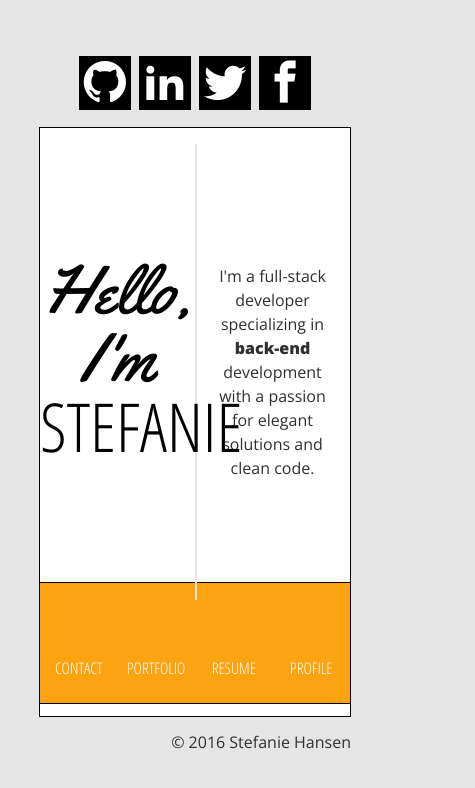
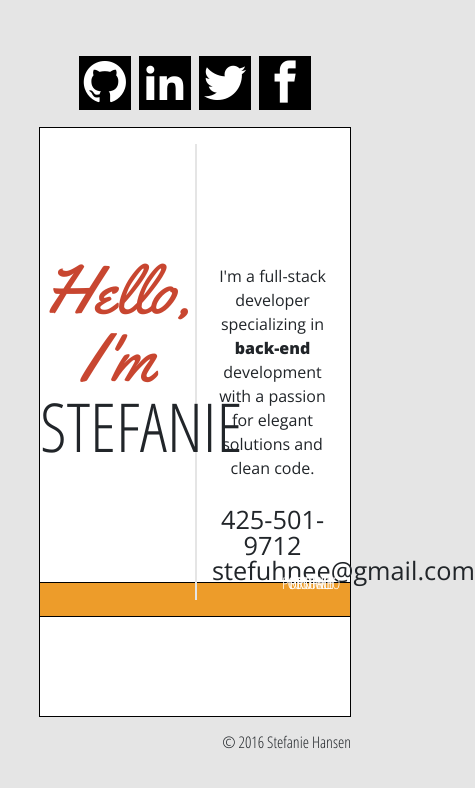
Before and after one commit to stefuhnee/portfolio-new, a website: page index.html in a window 390 px wide. Shown: the whole page, 475 px wide, since content can reach past the window. Drawn offline with nearby package versions, Linux system fonts and the light colour scheme; files whose address does not match are found by name.

Commit message:
added phone number and email to bio

```diff
--- a/index.html
+++ b/index.html
@@ -35,7 +35,13 @@
         </div>
 
         <div class="right">
-          <p>I'm a full-stack developer specializing in <span class="bold">back-end</span> development with a passion for elegant solutions and clean code.</p>
+          <section>
+            <p>I'm a full-stack developer specializing in <span class="bold">back-end</span> development with a passion for elegant solutions and clean code.</p>
+            <div>
+              <p>425-501-9712</p>
+              <p>stefuhnee@gmail.com</p>
+            </div>
+          </section>
         </div>
 
       </div>
--- a/styles/partials/_variables.scss
+++ b/styles/partials/_variables.scss
@@ -2,8 +2,8 @@
 $black: #000000;
 $white: #ffffff;
 $grey: #E5E5E5;
-$blue: #14213D;
-$orange: #FCA311;
+$blue: #C84630;
+$orange: #ED9C2A;
 
 // margins
 $gutter: 2vh;
--- a/styles/partials/base/_body.scss
+++ b/styles/partials/base/_body.scss
@@ -4,7 +4,6 @@ body {
   background-color: $grey;
   font-family: 'Open Sans', sans-serif;
   font-weight: 300;
-  color: #303030;
 }
 
 a {
--- a/styles/partials/base/_headings.scss
+++ b/styles/partials/base/_headings.scss
@@ -1,11 +1 @@
-h1 {
-  font-family: 'Playfair Display', sans-serif;
-  font-size: 10vmin;
-  color: $black;
-}
-
-@media only screen and (min-width: 640px) {
-  h1 {
-    font-size: 15vmin;
-  }
-}
+// h1 {
--- a/styles/partials/base/_lists.scss
+++ b/styles/partials/base/_lists.scss
@@ -1,3 +1,3 @@
-ul {
-  list-style: none;
-}
+// ul {
+//   list-style: none;
+// }
--- a/styles/partials/layout/_footer.scss
+++ b/styles/partials/layout/_footer.scss
@@ -3,4 +3,6 @@ footer {
   margin: 0 auto;
   text-align: right;
   margin-top: $gutter;
+
+  font-family: 'Open Sans Condensed';
 }
--- a/styles/partials/layout/_nav.scss
+++ b/styles/partials/layout/_nav.scss
@@ -14,16 +14,16 @@ nav {
   text-align: center;
 
   ul {
+    margin-bottom: -2px;
     display: inline-block;
     width: 100%;
-    padding: 0;
+    bottom: 0;
 
     li {
       float: right;
       position: relative;
       text-align: center;
       width: 25%;
-      padding: 6vh 0;
 
       div {
         position: absolute;
--- a/styles/partials/module/_about.scss
+++ b/styles/partials/module/_about.scss
@@ -24,6 +24,7 @@
       }
 
       .hello {
+        color: $blue;
         font-size: 8vh;
         font-family: 'Yellowtail';
       }
@@ -46,11 +47,29 @@
     height: 54vh;
     text-align: center;
 
-    p {
+    section {
+      width: 100%;
       display: table-cell;
       vertical-align: middle;
-      padding: 0 $gutter;
       line-height: 1.5;
+      position: relative;
+      text-align: center;
+
+      div {
+        width: 100%;
+        margin: 0 auto;
+        position: absolute;
+        bottom: $gutter;
+
+        p {
+          line-height: 1;
+          font-size: 3vh;
+        }
+      }
+
+      p {
+        padding: 0 $gutter;
+      }
     }
   }
 
```
Also changed, not shown: img/me.jpg, styles/style.css.
